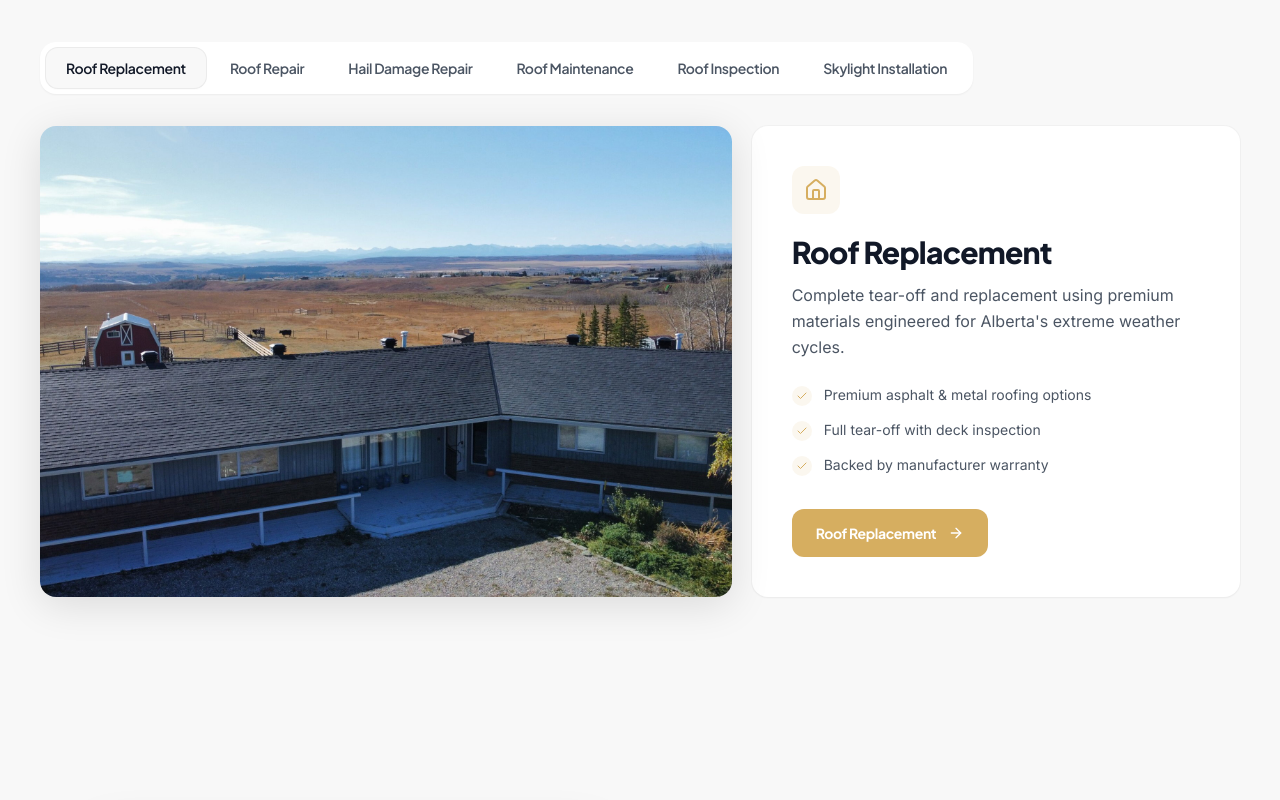
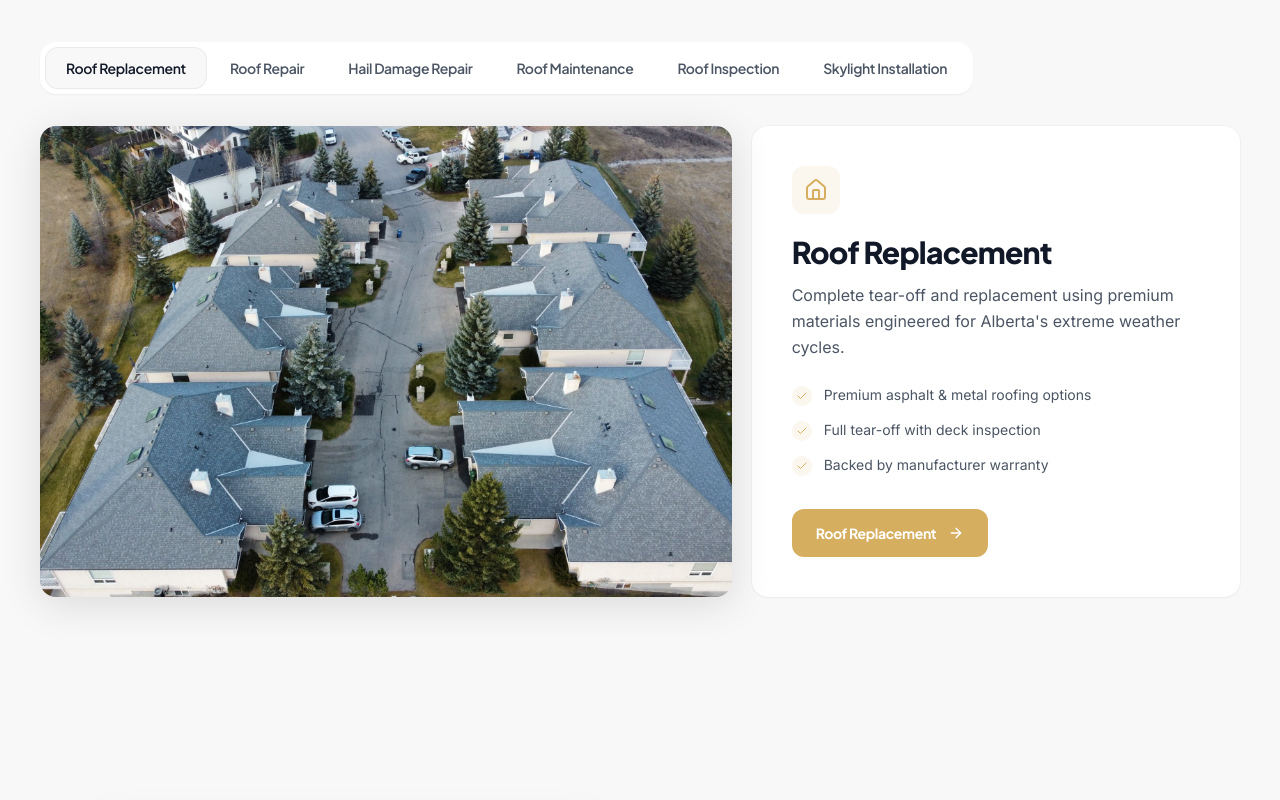
Before and after one commit to sereniumai/sure-west-roofing, a Next.js app: page / in a window 1280 px wide. Shown: the part 1480-2280 px from the top of the page. Built offline with nearby package versions, Linux system fonts and the light colour scheme.

Commit message:
Update Roof Replacement image to new Cochrane photo
https://claude.ai/code/session_01YQhS7KR8SVz47EZVXG4yCC

```diff
--- a/app/page.tsx
+++ b/app/page.tsx
@@ -58,7 +58,7 @@ export default function HomePage() {
             description:
               "Complete tear-off and replacement using premium materials engineered for Alberta's extreme weather cycles.",
             icon: <Home />,
-            image: '/images/Roof Replacement Cochrane.jpg',
+            image: '/images/Cochrane Roof Replacement.jpg',
             features: [
               'Premium asphalt & metal roofing options',
               'Full tear-off with deck inspection',
--- a/components/layout/Nav.tsx
+++ b/components/layout/Nav.tsx
@@ -23,7 +23,7 @@ const serviceLinks = [
     description: 'Complete tear-off and replacement',
     href: '/roof-replacement',
     icon: Home,
-    image: '/images/Roof Replacement Cochrane.jpg',
+    image: '/images/Cochrane Roof Replacement.jpg',
   },
   {
     label: 'Roof Repair',
```
Also changed, not shown: public/images/Cochrane Roof Replacement.jpg (added).
